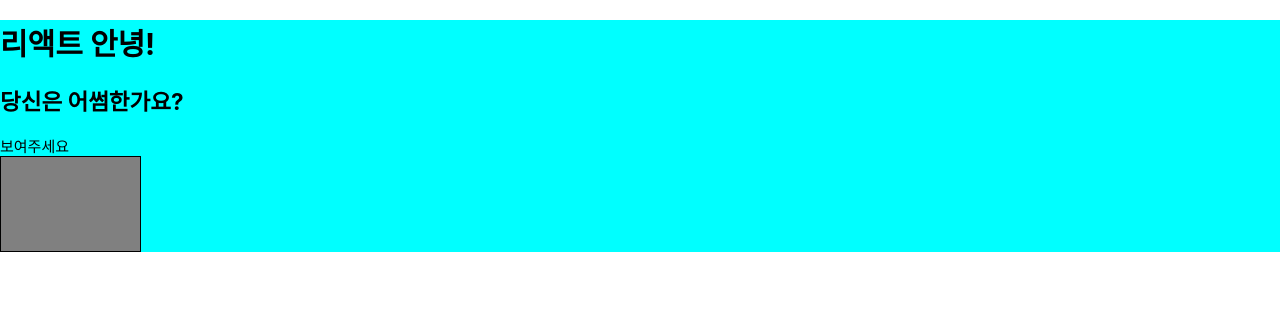
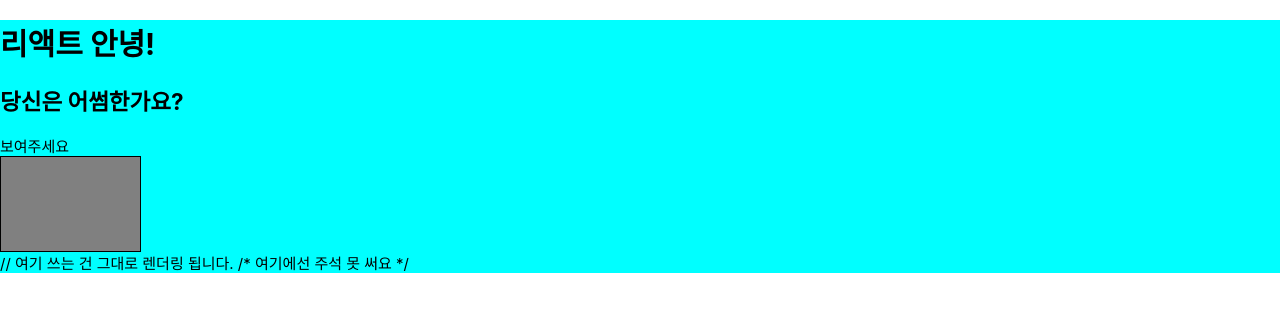
Before and after one commit to websharei/study, a React (Create React App) app in the folder chapter2/05-conditional-operator/: page / in a window 1280 px wide. Shown: the top 312 px of the page. Built offline with nearby package versions, Linux system fonts and the light colour scheme.

Commit message:
2.4.8 주석, 2.4 JSX 문법, 2장 JSX

```diff
--- a/chapter2/05-conditional-operator/src/App.js
+++ b/chapter2/05-conditional-operator/src/App.js
@@ -16,10 +16,18 @@ class App extends Component { // 이코드는 App이라는 클래스를 선언
 		};
 		return (
 			<div className="my-div">
+				{/* 요소 밖에서는 이렇게 작성해요 */}
 				<h1>리액트 안녕!</h1>
 				<h2>{text}</h2>
 				{ condition && '보여주세요' }
-				<div style={style}></div>
+				<div
+					style={style}
+					// self-closed 태그에서만 작동하는 주석
+					// 마지막 />가 꼭 새 줄에 있어야 합니다.
+					/* 이렇게 작성할 수도 있고요. */
+				/>
+				// 여기 쓰는 건 그대로 렌더링 됩니다.
+				/* 여기에선 주석 못 써요 */
 			</div>
 		);
 	}
```
